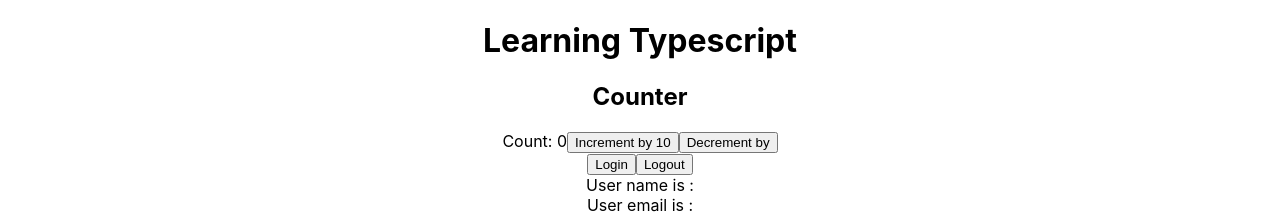
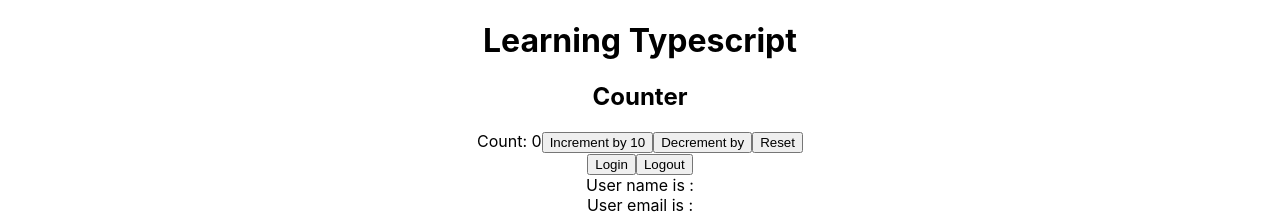
Before and after one commit to 1983shiv/ruff-typescript-excercise1, a React (Create React App) app: page / in a window 1280 px wide. Shown: the top 222 px of the page. Built offline with nearby package versions, Linux system fonts and the light colour scheme.

Commit message:
completed chap 14 and will resume tomorrow

```diff
--- a/src/components/Counter.tsx
+++ b/src/components/Counter.tsx
@@ -6,10 +6,27 @@
     count: number
 }
 
-type CounterAction = {
-    type: string,
+// type CounterAction = {
+//     type: string,
+//     payload: number
+// }
+
+// type CounterAction = {
+//     type: 'increment' | 'decrement' | 'reset',
+//     payload: number
+// }
+
+type UpdateAction = {
+    type: 'increment' | 'decrement',
     payload: number
 }
+
+type ResetAction = {
+    type:'reset'
+}
+
+// discreminated Union in typescript
+type CounterAction = UpdateAction | ResetAction;
 
 function reducer(state: CounterState, action: CounterAction){
     switch(action.type){
@@ -17,6 +34,8 @@
             return { count: state.count + action.payload }
         case 'decrement':
             return { count: state.count - action.payload }
+        case 'reset':
+            return { count: 0 }
         default:
             return state;
     }
@@ -31,6 +50,7 @@
             Count: {state.count}
             <button onClick={() => dispatch({ type: 'increment', payload: 10})}>Increment by 10</button>
             <button onClick={() => dispatch({ type: 'decrement', payload: 5})}>Decrement by </button>
+            <button onClick={() => dispatch({ type: 'reset' })}>Reset </button>
         </>
     )
 }
```
